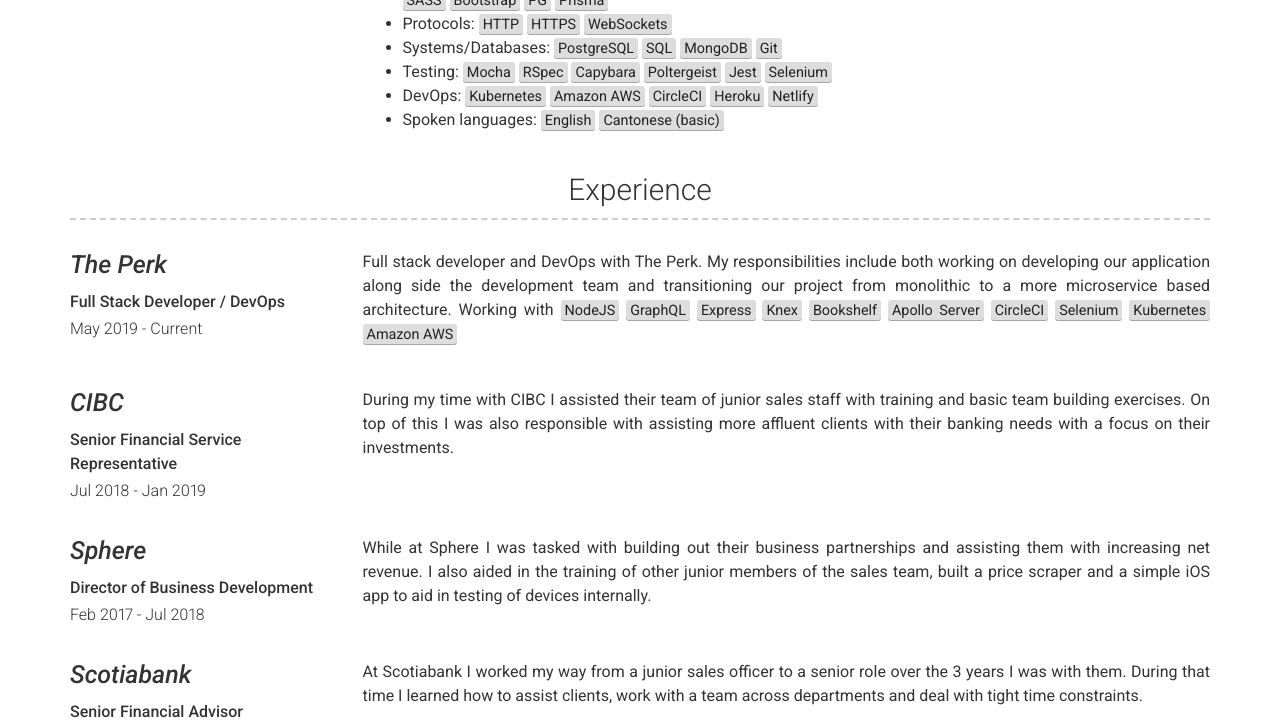
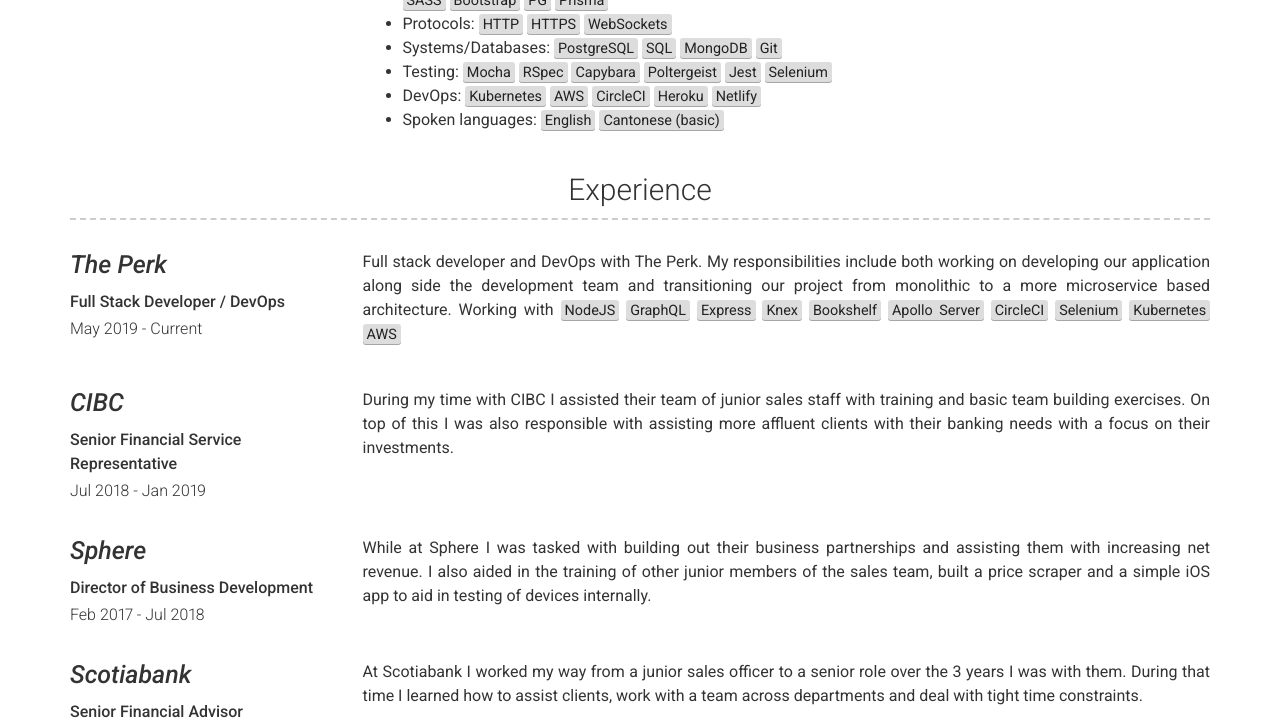
Before and after one commit to YvesDesjardins/YvesDesjardins.github.io, a Jekyll site: the page built from index.md, in a window 1280 px wide and 900 px high, scrolled down 361 px, cut to the strip 172-900 px from the top of the window. Built offline with Jekyll 4.4.1, drawn with Linux system fonts in a browser that asks for light colours.

Commit message:
change amazon aws to aws

```diff
--- a/_config.yml
+++ b/_config.yml
@@ -26,7 +26,7 @@
     - Protocols: <mark>HTTP</mark> <mark>HTTPS</mark> <mark>WebSockets</mark>
     - Systems/Databases: <mark>PostgreSQL</mark> <mark>SQL</mark> <mark>MongoDB</mark> <mark>Git</mark>
     - Testing: <mark>Mocha</mark> <mark>RSpec</mark> <mark>Capybara</mark> <mark>Poltergeist</mark> <mark>Jest</mark> <mark>Selenium</mark>
-    - DevOps: <mark>Kubernetes</mark> <mark>Amazon AWS</mark> <mark>CircleCI</mark> <mark>Heroku</mark> <mark>Netlify</mark>
+    - DevOps: <mark>Kubernetes</mark> <mark>AWS</mark> <mark>CircleCI</mark> <mark>Heroku</mark> <mark>Netlify</mark>
     - Spoken languages: <mark>English</mark> <mark>Cantonese (basic)</mark>
 
 # Projects Section
--- a/_data/experience.yml
+++ b/_data/experience.yml
@@ -3,7 +3,7 @@
   job_title: Full Stack Developer / DevOps
   dates: May 2019 - Current
   description: | # this will include new lines to allow paragraphs
-    Full stack developer and DevOps with The Perk. My responsibilities include both working on developing our application along side the development team and transitioning our project from monolithic to a more microservice based architecture. Working with <mark>NodeJS</mark> <mark>GraphQL</mark> <mark>Express</mark> <mark>Knex</mark> <mark>Bookshelf</mark> <mark>Apollo Server</mark> <mark>CircleCI</mark> <mark>Selenium</mark> <mark>Kubernetes</mark> <mark>Amazon AWS</mark>
+    Full stack developer and DevOps with The Perk. My responsibilities include both working on developing our application along side the development team and transitioning our project from monolithic to a more microservice based architecture. Working with <mark>NodeJS</mark> <mark>GraphQL</mark> <mark>Express</mark> <mark>Knex</mark> <mark>Bookshelf</mark> <mark>Apollo Server</mark> <mark>CircleCI</mark> <mark>Selenium</mark> <mark>Kubernetes</mark> <mark>AWS</mark>
 
 - company: CIBC
   link: cibc.com
```
